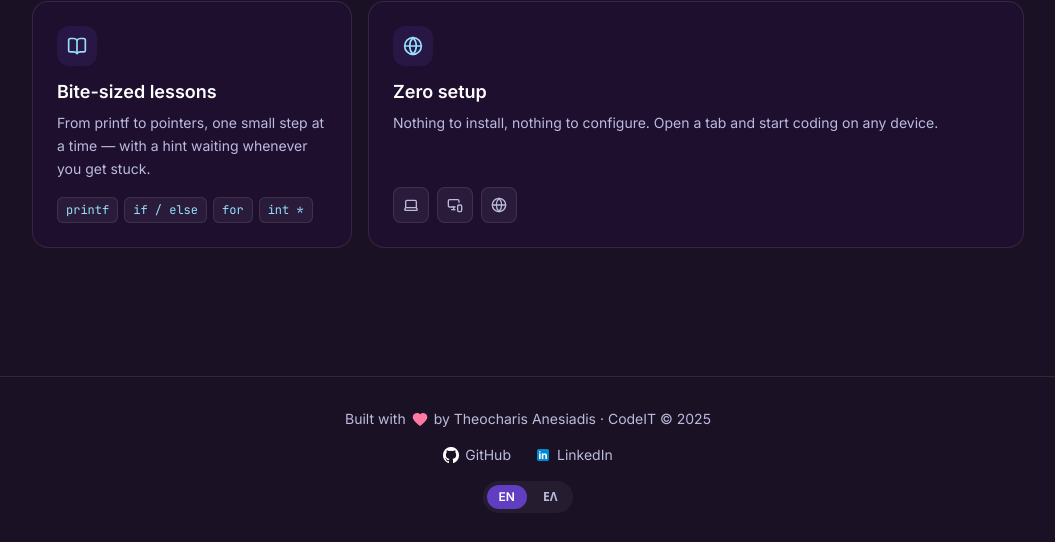
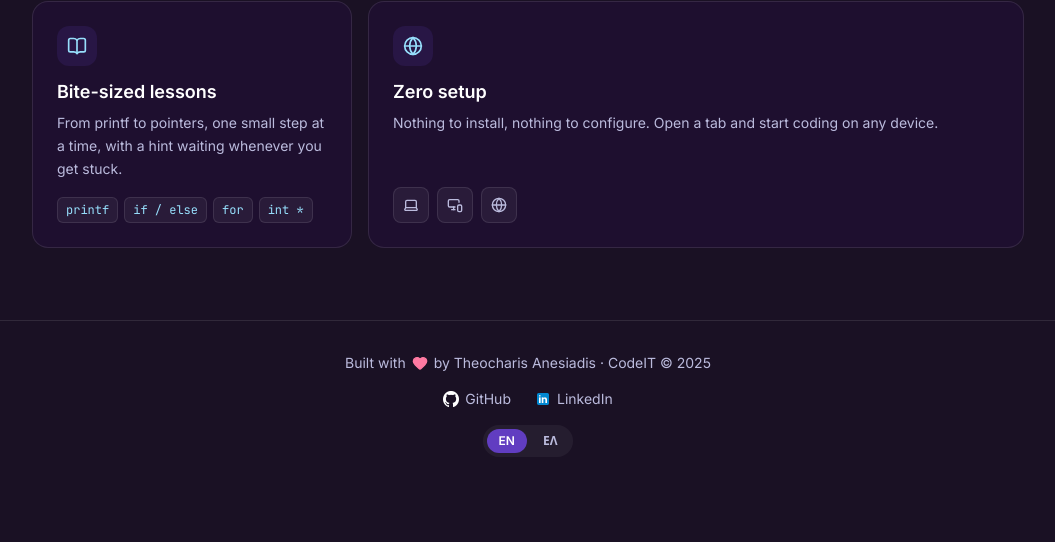
Before and after one commit to Anesiadis-Th/codeit, a React (Vite) app: page / in a window 1280 px wide. Shown: the part 930-1472 px from the top of the page, without its empty margins (112-1167 px from the left). After the commit the page ends 1419 px from the top, so only its background shows below. Built offline with nearby package versions, Linux system fonts and the light colour scheme; no server answers.

Commit message:
Update Home page and header

```diff
--- a/src/components/Footer.jsx
+++ b/src/components/Footer.jsx
@@ -14,10 +14,14 @@ export default function Footer() {
     }`;
 
   return (
-    <footer className="mt-16 border-t border-white/10 px-4 py-8 text-center text-sm text-fg-muted">
+    <footer className="mt-2 border-t border-white/10 px-4 py-8 text-center text-sm text-fg-muted">
       <p className="flex flex-wrap items-center justify-center gap-1.5">
         {t("footer.builtWith")}
-        <Heart className="size-4 text-streak" fill="currentColor" aria-hidden="true" />
+        <Heart
+          className="size-4 text-streak"
+          fill="currentColor"
+          aria-hidden="true"
+        />
         {t("footer.by")}
       </p>
 
@@ -37,7 +41,12 @@ export default function Footer() {
           rel="noreferrer"
           className="inline-flex items-center gap-1.5 transition hover:text-accent-300"
         >
-          <img src={linkedinIcon} alt="" aria-hidden="true" className="size-4" />
+          <img
+            src={linkedinIcon}
+            alt=""
+            aria-hidden="true"
+            className="size-4"
+          />
           LinkedIn
         </a>
       </div>
--- a/src/locales/en/translation.en.json
+++ b/src/locales/en/translation.en.json
@@ -48,7 +48,7 @@
     "tile2Title": "XP, levels & streaks",
     "tile2Text": "Every lesson earns XP. Level up, keep your daily streak alive, and watch your progress stack up.",
     "tile3Title": "Bite-sized lessons",
-    "tile3Text": "From printf to pointers, one small step at a time — with a hint waiting whenever you get stuck.",
+    "tile3Text": "From printf to pointers, one small step at a time, with a hint waiting whenever you get stuck.",
     "tile4Title": "Zero setup",
     "tile4Text": "Nothing to install, nothing to configure. Open a tab and start coding on any device."
   },
--- a/src/locales/gr/translation.gr.json
+++ b/src/locales/gr/translation.gr.json
@@ -48,9 +48,9 @@
     "tile2Title": "XP, επίπεδα & streaks",
     "tile2Text": "Κάθε μάθημα δίνει XP. Ανέβα επίπεδο, κράτα ζωντανό το καθημερινό σου streak και δες την πρόοδό σου να μεγαλώνει.",
     "tile3Title": "Μαθήματα σε μικρά βήματα",
-    "tile3Text": "Από το printf μέχρι τους δείκτες, ένα μικρό βήμα τη φορά — με μια υπόδειξη έτοιμη όποτε κολλήσεις.",
+    "tile3Text": "Από το printf μέχρι τους δείκτες, ένα μικρό βήμα τη φορά, με μια υπόδειξη έτοιμη όποτε κολλήσεις.",
     "tile4Title": "Μηδέν setup",
-    "tile4Text": "Τίποτα να εγκαταστήσεις, τίποτα να ρυθμίσεις. Άνοιξε μια καρτέλα και ξεκίνα να κωδικοποιείς από οποιαδήποτε συσκευή."
+    "tile4Text": "Τίποτα να εγκαταστήσεις, τίποτα να ρυθμίσεις. Άνοιξε μια καρτέλα και ξεκίνα να γράφεις κώδικα από οποιαδήποτε συσκευή."
   },
 
   "dashboard": {
--- a/src/pages/Home.jsx
+++ b/src/pages/Home.jsx
@@ -62,7 +62,14 @@ function CodeWindow() {
   );
 }
 
-function Tile({ icon: Icon, title, text, className = "", delay = 0, children }) {
+function Tile({
+  icon: Icon,
+  title,
+  text,
+  className = "",
+  delay = 0,
+  children,
+}) {
   return (
     <div
       className={`animate-fade-up group relative flex flex-col overflow-hidden rounded-2xl border border-white/10 bg-surface-900 p-6 transition duration-300 hover:-translate-y-0.5 hover:border-brand-500/40 hover:shadow-lg hover:shadow-brand-500/10 ${className}`}
@@ -132,7 +139,11 @@ export default function Home() {
             <Button icon={Rocket} onClick={() => navigate("/lessons")}>
               {t("home.ctaPrimary")}
             </Button>
-            <Button variant="secondary" icon={Terminal} onClick={() => navigate("/practice")}>
+            <Button
+              variant="secondary"
+              icon={Terminal}
+              onClick={() => navigate("/practice")}
+            >
               {t("home.ctaSecondary")}
             </Button>
           </div>
@@ -155,7 +166,9 @@ export default function Home() {
           <div className="mt-auto w-full rounded-lg border border-white/10 bg-black/30 p-3 font-mono text-xs leading-relaxed">
             <div className="text-fg-muted">$ gcc main.c &amp;&amp; ./a.out</div>
             <div className="text-success-300">Sum = 42</div>
-            <div className="mt-1 text-fg-muted">$ echo &quot;exit: $?&quot;</div>
+            <div className="mt-1 text-fg-muted">
+              $ echo &quot;exit: $?&quot;
+            </div>
             <div className="text-success-300">exit: 0</div>
           </div>
         </Tile>
```
